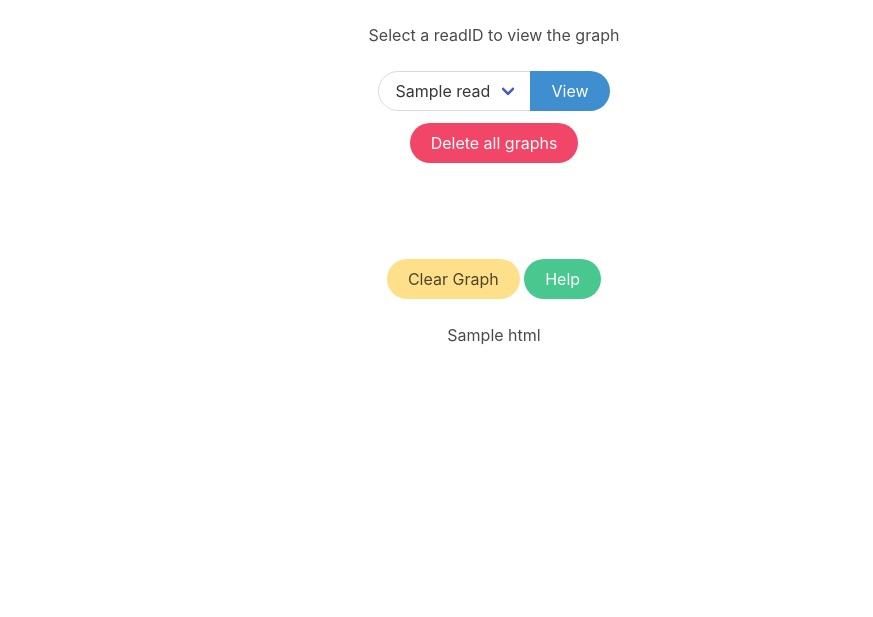
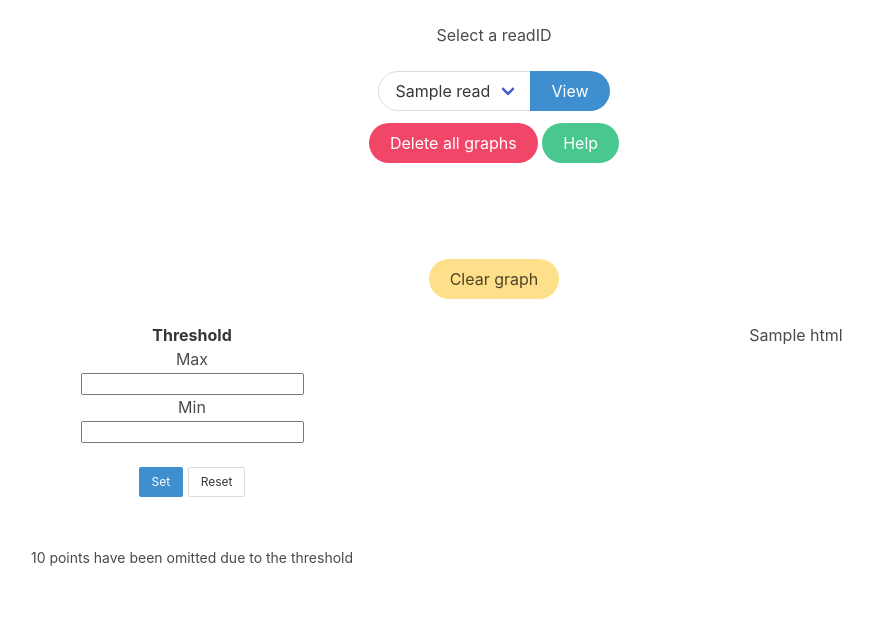
Before and after one commit to AlyneG/SquiggleKitNew, a Flask app: template templates/view_graphs.html in a window 1280 px wide. Shown: the part 275-892 px from the top of the page, without its empty margins (146-1019 px from the left). Before the commit the page ends 620 px from the top, so only its background shows below. Run offline with Flask 2, Linux system fonts and the light colour scheme; the template is opened without the code that fills it: most values are stand-ins (such as "Sample title", 1, 10 or a date in 2020).

Commit message:
added threshold functionality

```diff
--- a/main.py
+++ b/main.py
@@ -78,10 +78,18 @@ def view():
     f5_path = request.args['f5_path']
     type = request.args['type']
     read = request.args.get('read_id')
+    max = request.args.get('max')
+    min = request.args.get('min')
     if read is None:
         read = ""
+    scale = False
+    if max is not None and min is not None:
+        scale = True
+        max = int(max)
+        min = int(min)
     reads = []
     sig = None
+    omitted = 0
     with open(f5_path+"/data_"+type+".tsv", 'rt') as data:
         for num, l in enumerate(data):
             l = l.strip('\n')
@@ -94,24 +102,20 @@ def view():
                     sig = np.array([float(i) for i in l[4:]], dtype=float)
                 else:
                     sig = np.array([int(i) for i in l[4:]], dtype=int)
-    #plt.ioff()
+                if scale:
+                    old = len(sig)
+                    sig = scale_outliers(sig, max, min)
+                    omitted = old - len(sig)
     graph = dict()
     if sig is not None:
         html_graph = view_sig(sig, type, read, fast5)
         graph['html'] = Markup(html_graph)
 
     graph['id'] = str(read)
-    #graph['file'] = fast5
-    #graph['num'] = num
-    #graph['json'] = json.dumps(dic)
+    graph['max'] = max
+    graph['min'] = min
+    graph['omitted'] = omitted
     return render_template("view_graphs.html", f5_path=f5_path, type=type, graph=graph, count=len(reads), reads=reads)
-
-#@app.route("/test")
-#def bkapp_page():
-#    with pull_session(url="http://localhost:5006/sliders") as session:
-#        session.document.root[0].children[1].title.text ="special sliders"
-#        script = sever_session(session_id=session_id, url='special sliders')
-#        return render_template("embed.html", script=script, template="Flask")
 
 @app.route("/delete")
 def delete():
@@ -200,11 +204,11 @@ def convert_to_pA_numpy(d, digitisation, range, offset):
     raw_unit = range / digitisation
     return (d + offset) * raw_unit
 
-#def scale_outliers(sig, args):
+def scale_outliers(sig, max, min):
     ''' Scale outliers to within m stdevs of median '''
     ''' Remove outliers that don't fit within the specified bounds '''
-#    k = (sig > args.lim_low) & (sig < args.lim_hi)
-#    return sig[k]
+    k = (sig > min) & (sig < max)
+    return sig[k]
 
 def view_sig(sig, type, name, file):
     '''
@@ -216,7 +220,7 @@ def view_sig(sig, type, name, file):
         'position'  : list(range(0,len(sig)))
     })
 
-    p = figure(plot_width=1400, plot_height=700)
+    p = figure(plot_width=1200, plot_height=700)
     if type == 'raw':
         title = "Raw signal for: "+name
         p.yaxis.axis_label = "Current - Not scaled"
--- a/templates/view_graphs.html
+++ b/templates/view_graphs.html
@@ -50,6 +50,33 @@
             function closeHelp(){
                 document.getElementById("help_modal").classList.remove("is-active")
             }
+
+            function updateModal(){
+                document.getElementById("update_modal").classList.add("is-active")
+            }
+
+            function cancelUpdate(){
+                document.getElementById("update_modal").classList.remove("is-active")
+            }
+
+            function update(){
+                document.getElementById("update_modal").classList.remove("is-active")
+                max = document.getElementById("max").value
+                min = document.getElementById("min").value
+                if (!(max && min)) {
+                    document.getElementById("threshold_error").innerHTML="Threshold values invalid. Make sure that all fields have been filled in."
+                    document.getElementById("threshold_error").style.display="block"
+                } else if ((parseInt(max) <= parseInt(min))||(parseInt(max) < 0)||(parseInt(min) < 0)){
+                    document.getElementById("threshold_error").innerHTML="Threshold values invalid. Max value cannot be lower than Min value and both must be >= 0."
+                    document.getElementById("threshold_error").style.display="block"
+                } else {
+                    window.location.replace("/view_graphs?f5_path={{f5_path}}&type={{type}}&read_id={{graph.id}}&max=".concat(max).concat("&min=").concat(min))
+                }
+            }
+
+            function reset(){
+                window.location.replace("/view_graphs?f5_path={{f5_path}}&type={{type}}&read_id={{graph.id}}")
+            }
         </script>
     </head>
     <body>
@@ -101,6 +128,8 @@
             </header>
             <section class="modal-card-body">
                 <p>
+                    To view a graph, select the desired readID from the drop down menu and click the "View" button. To remove all annotations and completely reset the graph, click the "Clear Graph" button. To delete the extracted data file, click the "Delete all graphs" button.<br>
+                    <br><strong>Tools</strong><br>
                     The tools are located on the right of the graph in a toolbar. Hover over the tool to find out its name. To use the tool, you must activate it by clicking on it. If it has a blue line on the left side, it is activated.<br>
                     <br><strong>Pan</strong><br>
                         Click and drag to move across the plot.<br>
@@ -129,9 +158,26 @@
         </div>
 	</div>
 
+    <div class="modal" id="update_modal">
+        <div class="modal-background"></div>
+        <div class="modal-card">
+            <header class="modal-card-head">
+                <p class="modal-card-title">Confirm threshold change</p>
+                <button class="delete" aria-label="close" onClick=cancelUpdate()></button>
+            </header>
+            <section class="modal-card-body">
+                Are you sure you would like update the threshold? This will delete all annotations you have made and reset the graph.
+            </section>
+            <footer class="modal-card-foot">
+                <button class="button is-success" onClick="update()">Yes</button>
+                <button class="button" onClick="cancelUpdate()">Cancel</button>
+            </footer>
+        </div>
+	</div>
+
         <section class="section has-text-centered">
             <h1 class="title is-5">Data of {{count}} reads were successfully extracted from</h1><h1 class="title is-5 has-text-info">{{f5_path}}</h1>
-            <p>Select a readID to view the graph</p><br>
+            <p>Select a readID</p><br>
             <div class="field has-addons has-addons-centered">
                 <div class="control">
                     <!--input type="number" class="input is-rounded has-text-centered" id="num" value="{{graph.num}}" step="1" min=0 max={{count}}-->
@@ -153,18 +199,27 @@
             </div>
             <p class="has-text-danger" id="error"></p>
             <input class="button is-rounded is-danger" type="submit" value="Delete all graphs" onClick="modal()">
+            <input class="button is-rounded is-success" type="submit" value="Help" onClick="modalHelp()">
         </section>
+        {% if graph.id|length %}
         <section class="section has-text-centered">
-            <button class="button is-rounded is-warning" id="clear_button" onClick="modalClear()">Clear Graph</button>
-            <input class="button is-rounded is-success" type="submit" value="Help" onClick="modalHelp()">
+            <button class="button is-rounded is-warning" id="clear_button" onClick="modalClear()">Clear graph</button>
             <br><br>
-            {{graph.html}}
-            <!--p class="subtitle has-text-left"><strong>File:</strong> {{graph.file}}<br><strong>Read ID:</strong> {{graph.id}}<br><strong>Data Type:</strong> {{type}}<br></p-->
+
+            <section class="columns">
+                <section class="column">
+                    <strong>Threshold</strong><br>
+                    <p>Max</p><input id="max" type="number" min="0" value={{graph.max}}><br>
+                    <p>Min</p><input id="min" type="number" min="0" value={{graph.min}}><br><br>
+                    <button class="button is-info is-small" onClick=updateModal()>Set</button> <button class="button is-small" onClick=reset()>Reset</button> <br><br>
+                <small id="threshold_error" class="has-text-danger" style="display: none"></small><br>
+                <small>{{graph.omitted}} points have been omitted due to the threshold</small>
+                </section>
+                <section class="column">
+                    {{graph.html|safe}}
+                </section>
+            </section>
         </section>
-        <!--script type="text/javascript">
-            var figureID = "{{graph.id}}"
-            var json = {{graph.json|safe}}
-            mpld3.draw_figure(figureID, json)
-        </script-->
+        {% endif %}
     </body>
 </html>
```
Also changed, not shown: config.ini (deleted, +0 -39 lines).
